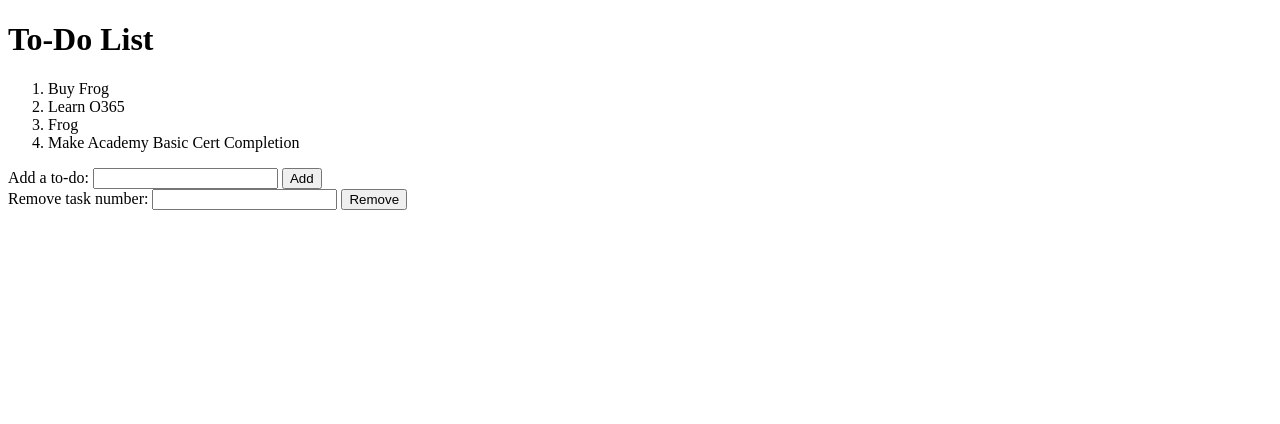
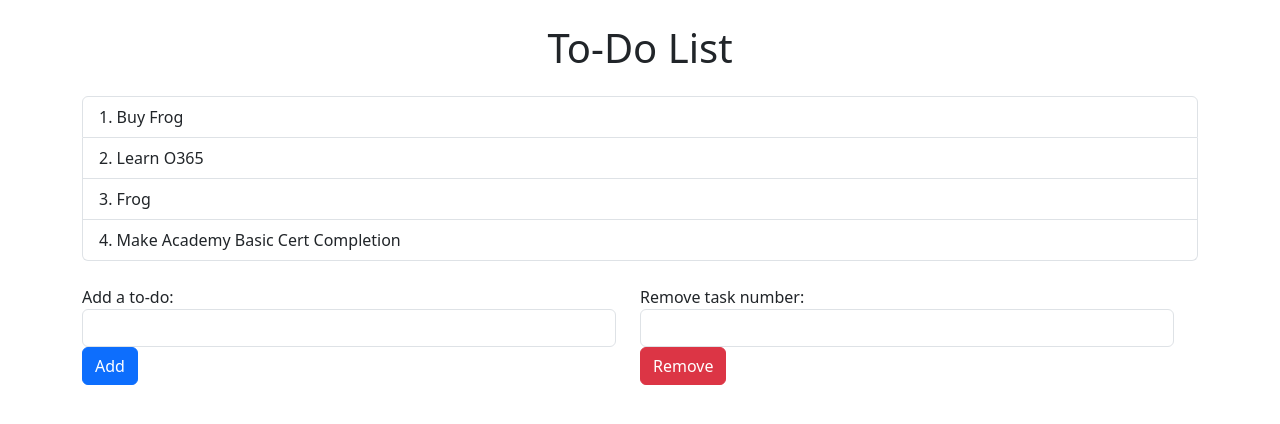
Before and after one commit to EriicLam/MyToDoAPP, a Flask app: page / in a window 1280 px wide. Shown: the top 424 px of the page. Run offline with Flask 3, Linux system fonts and the light colour scheme.

Commit message:
S2,F2,US1

```diff
--- a/templates/index.html
+++ b/templates/index.html
@@ -2,23 +2,39 @@
 <html>
 <head>
     <title>To-Do List</title>
+    <link href="https://cdn.jsdelivr.net/npm/bootstrap@5.3.3/dist/css/bootstrap.min.css" rel="stylesheet" integrity="sha384-QWTKZyjpPEjISv5WaRU9OFeRpok6YctnYmDr5pNlyT2bRjXh0JMhjY6hW+ALEwIH" crossorigin="anonymous">
 </head>
 <body>
-    <h1>To-Do List</h1>
-    <ol>
+    <div class="container">
+        <h1 class="text-center my-4">To-Do List</h1>
+        <div class="row">
+            <div class="col-12">
+                <ol class="list-group list-group-numbered">
                     {% for todo in todo_list %}
-            <li>{{ todo }}</li>
+                        <li class="list-group-item">{{ todo }}</li>
                     {% endfor %}
                 </ol>
-    <form action="/add" method="post">
+            </div>
+        <div class="row">
+            <div class="col-6">
+                <form action="/add" method="post" class="my-4">
+                    <div class="form-group">
                         <label for="todo">Add a to-do:</label>
-        <input type="text" name="todo">
-        <button type="submit">Add</button>
+                        <input type="text" name="todo" class="form-control">
+                    </div>
+                    <button type="submit" class="btn btn-primary">Add</button>
                 </form>
-    <form action="/remove" method="post">
+            </div>
+            <div class="col-6">
+                <form action="/remove" method="post" class="my-4">
+                    <div class="form-group">
                         <label for="item_number">Remove task number:</label>
-        <input type="number" name="item_number" min="1">
-        <button type="submit">Remove</button>
+                        <input type="number" name="item_number" min="1" class="form-control">
+                    </div>
+                    <button type="submit" class="btn btn-danger">Remove</button>
                 </form>
+            </div>
+        </div>
+    </div>
 </body>
 </html>
```
Also changed, not shown: README.md. Lines whose indentation alone changed are shown as unchanged.
